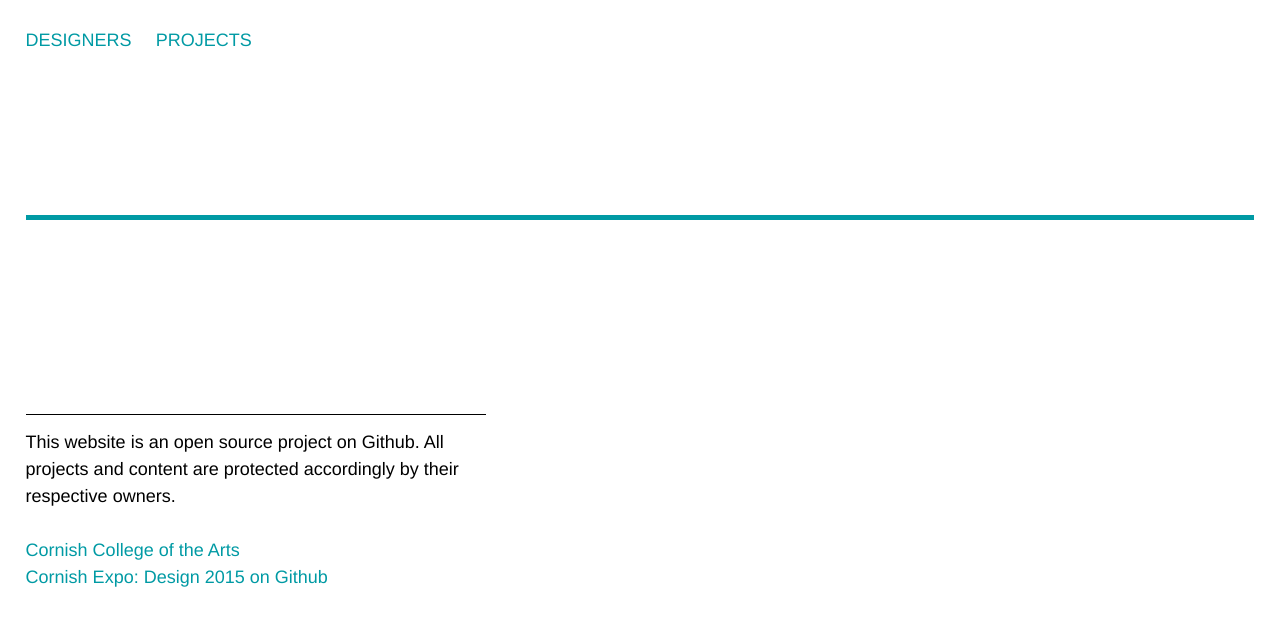
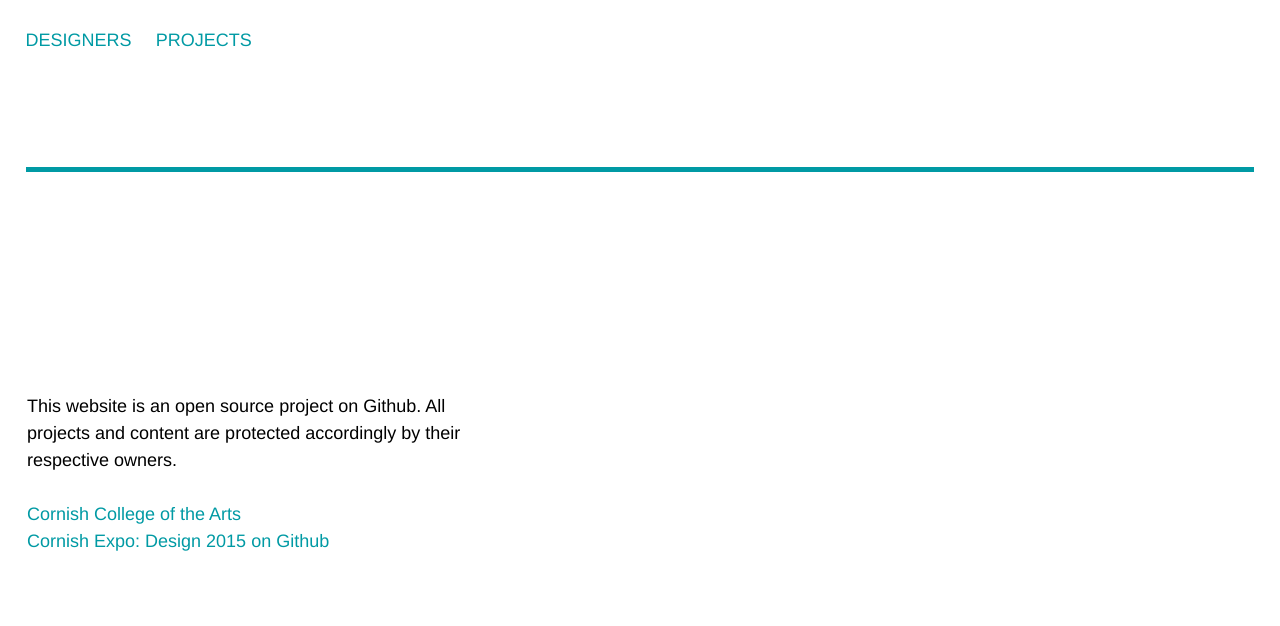
Before and after one commit to taylor-edwards/cornishdesign.is, a Jekyll site: the page built from project.html, in a window 1280 px wide. Shown: the top 626 px of the page. Built offline with Jekyll 4.4.1, drawn with Linux system fonts in a browser that asks for light colours.

Commit message:
Styles cleanup
Removed extra and unhelpful styles

```diff
--- a/_includes/head.html
+++ b/_includes/head.html
@@ -57,9 +57,9 @@
     var name = getURLParameter("name");
     var pname = getURLParameter("pname");
 
-    /*             File definitions for pattern files              */
-    /*             Queries are constructed as follows:             */
-    /* patternDir["Pattern Name"] + colorNames["Color Hex"] + .png */
+    /*             File definitions for pattern files             */
+    /*             Queries are constructed as follows:            */
+    /* patternDir["Pattern Name"] + colorName["Color Hex"] + .png */
     var patternDir = {
       "All Falls Down":  "assets/patterns/All_Falls_Down/allFallsDown-",
       "Modern Lumber":   "assets/patterns/Modern_Lumber/modernLumber-",
--- a/_sass/_objects.scss
+++ b/_sass/_objects.scss
@@ -4,7 +4,7 @@
 
 body > header.row {
   margin-top:             1.5em;
-  margin-bottom:          3em;
+  // margin-bottom:          3em;
 }
 header > nav[role="navigation"] {
   margin-bottom:          4.5em;
@@ -13,8 +13,12 @@
   margin-top:             6em;
   margin-bottom:          1.5em;
   div {
-    border-top:           1px solid;
-    padding-top:          .75em;
+    -webkit-box-sizing:   content-box;
+    -moz-box-sizing:      content-box;
+    box-sizing:           content-box;
+    background:           #fff;
+    margin-left:          0;
+    padding:              1.5em 1.5em 0;
   }
 }
 .grid-item {
@@ -24,7 +28,7 @@
     // @include calc(margin-top, "50% - 1em");
     margin-top:           105%; /* IE8 fallback */
     @include calc(margin-top, "100% + .667em");
-    margin-bottom:        .667em;
+    margin-bottom:        1.5em;
   }
   a,
   a:link {
@@ -34,10 +38,6 @@
   }
   a:focus {
     outline:              none;
-    .circle {
-      box-shadow:         0 0 0 6px lighten($light-teal, 5%);
-      outline:            none;
-    }
   }
   a:hover:before {
     .circle {
--- a/index.html
+++ b/index.html
@@ -87,11 +87,7 @@
                                                    + profile["Top Color"]
                                                    + ' ;}'
 
-                                                   + '.'
-                                                   + colorCode
-                                                   + ' a:focus .circle{box-shadow:0 0 0 6px '
-                                                   + profile["Top Color"]
-                                                   + ';}'
+                                                   ;
     }
   }
 </script>
--- a/project.html
+++ b/project.html
@@ -77,7 +77,7 @@
                              + pattern
                              + '.png),'
                              + project["Bottom Color"]
-                             + ';width:100vw;height:500px;"></div>';
+                             + ';width:100vw;height:10em;margin-top:-8em;background-blend-mode:multiply;""></div>';
 
     /* Use the given profile's color specifications to recolor certain elements */
     document.body.innerHTML += '<style>h1 { color:'
@@ -91,13 +91,3 @@
                              + '; }</style>';
   }
 </script>
-<!--    Page Specific Styles    -->
-<!-- MOVE TO HEAD IN PRODUCTION -->
-<style>
-  body header.row {
-    margin-bottom: 3rem;
-  }
-  body header.row h1 {
-    margin-bottom: 0;
-  }
-</style>
```
Also changed, not shown: profile.html (+0 -8 lines).
